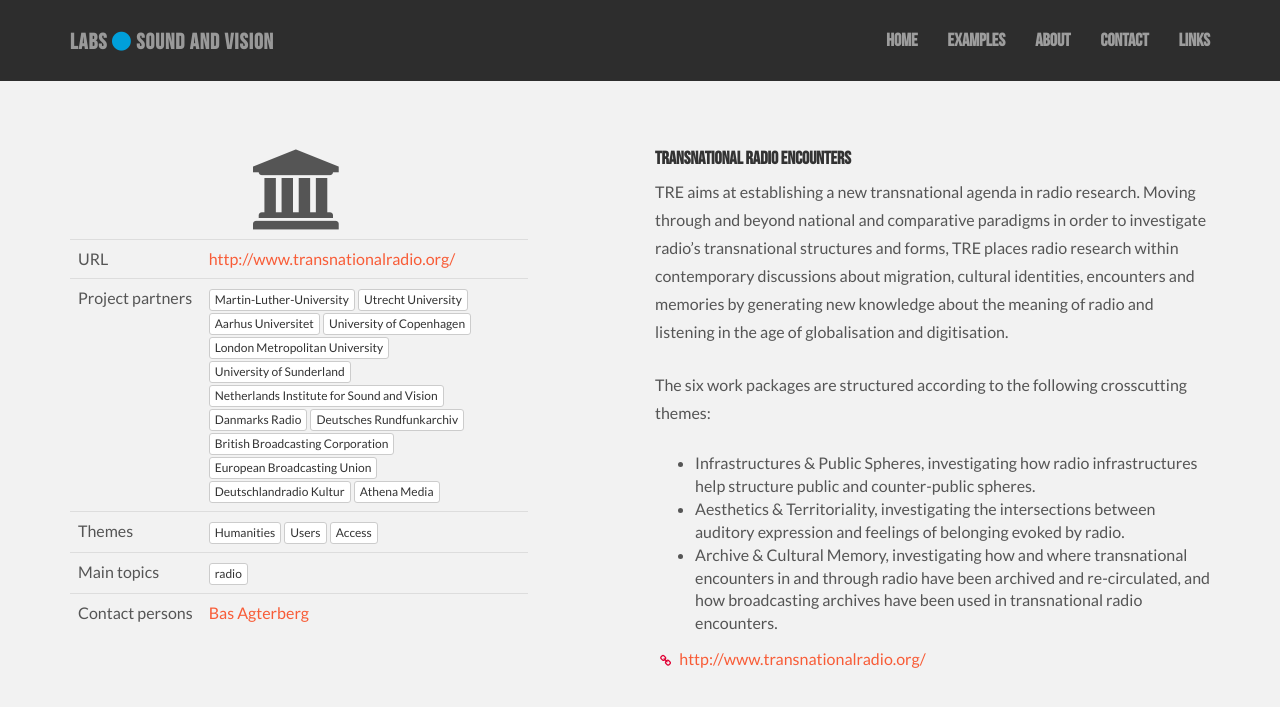
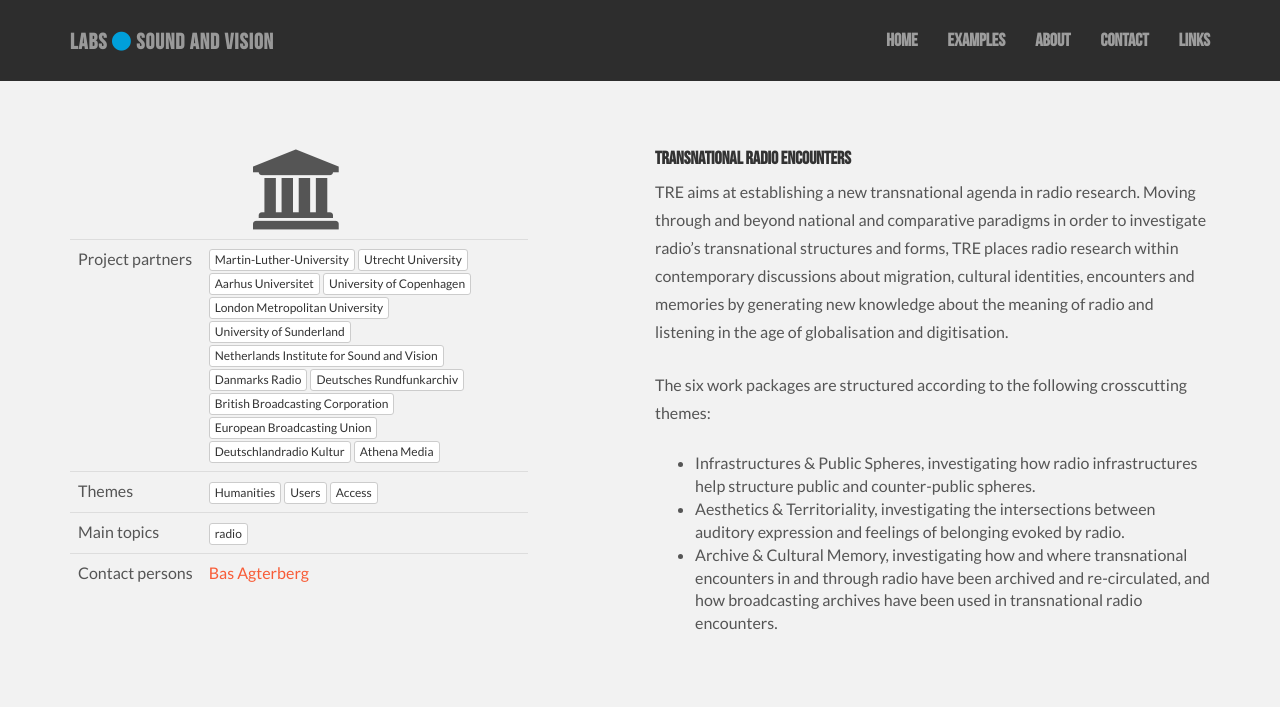
Before and after one commit to roelandordelman/labs, a Jekyll site: the page built from _projects/transnational-radio-encounters.md, in a window 1280 px wide. Shown: the top 707 px of the page. Built offline with Jekyll 4.4.1, drawn with Linux system fonts in a browser that asks for light colours; some of the changed lines change nothing that is shown.

Commit message:
Updated Transnational Radio Encounters

```diff
--- a/_projects/transnational-radio-encounters.md
+++ b/_projects/transnational-radio-encounters.md
@@ -5,7 +5,6 @@
 - radio
 project_id: deb93ff6-fcfb-11e6-bc09-0050569ef392
 menu: projects
-website_url: http://www.transnationalradio.org/
 thumb_image: "/uploads/radio_garden.png"
 description: "  Transnational Radio Encounters investigates how radio structures cultural
   encounters"
```
